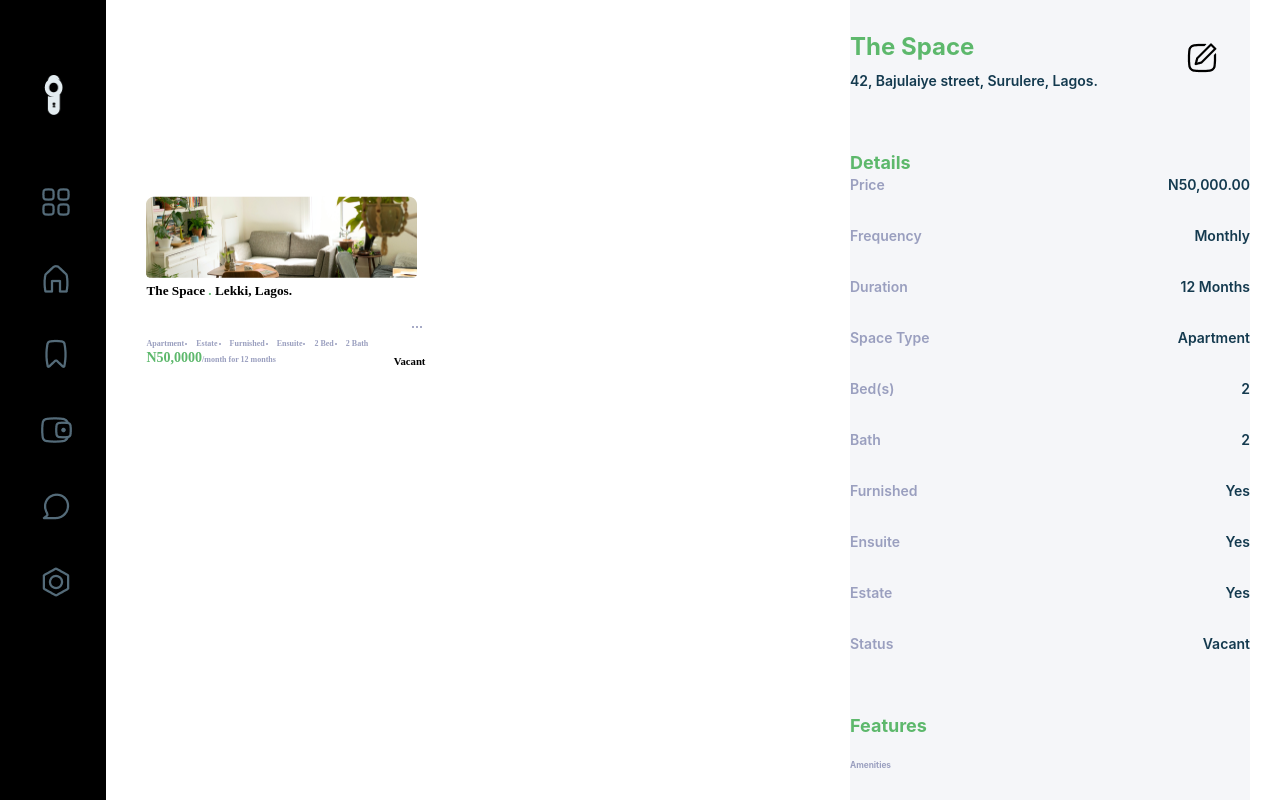
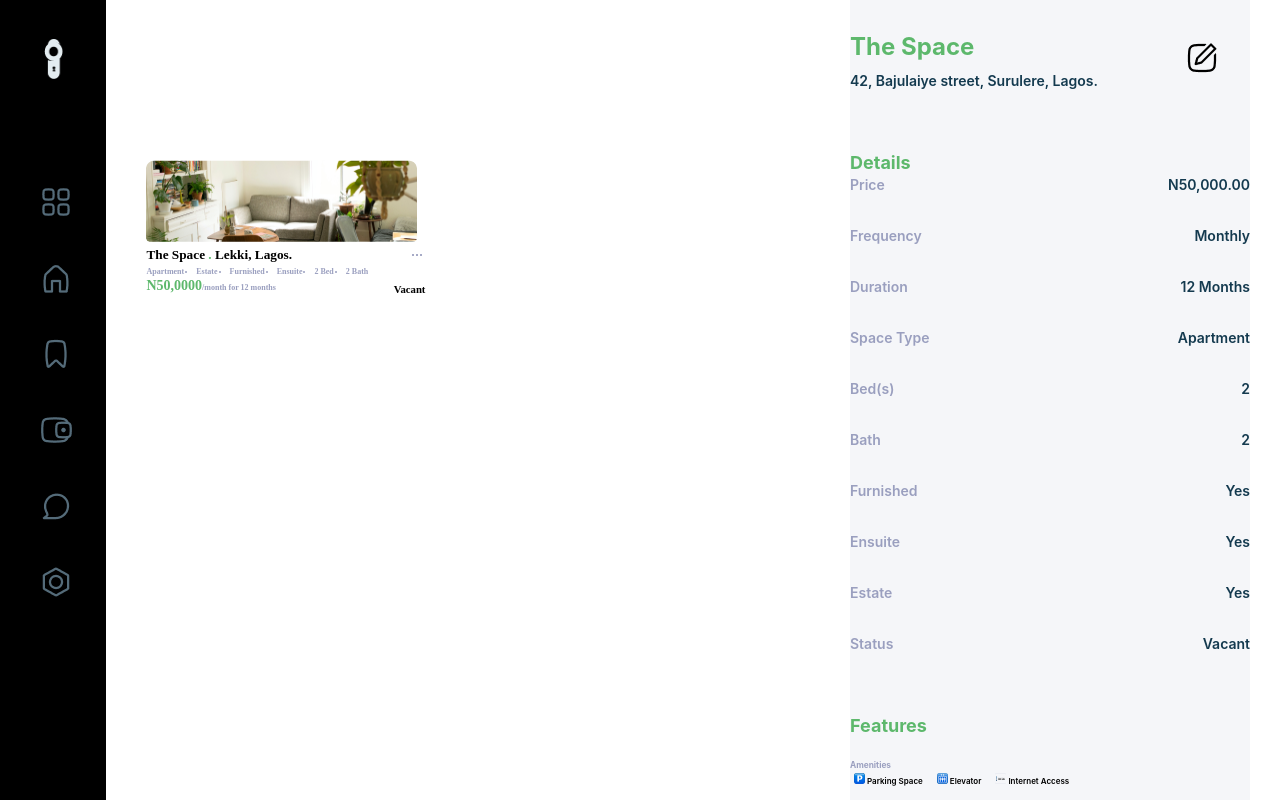
Before and after one commit to LamideAnifowoshe/knob, a React (Create React App) app: page / in a window 1280 px wide. Shown: the top 800 px of the page. Built offline with nearby package versions, Linux system fonts and the light colour scheme.

Commit message:
update Navbar component.

```diff
--- a/src/components/Navbar/Navbar.css
+++ b/src/components/Navbar/Navbar.css
@@ -17,7 +17,7 @@
   top: 38px;
 }
 
-ol {
+.navbar-list {
   display: flex;
   flex-direction: column;
   align-items: flex-start;
@@ -30,7 +30,7 @@ ol {
   top: 148px;
 }
 
-img {
+.navbar-list li a img {
   width: 36px;
   height: 36px;
   left: calc(50% - 36px / 2);
--- a/src/components/Navbar/index.js
+++ b/src/components/Navbar/index.js
@@ -12,7 +12,7 @@ const Navbar = () => {
   return (
     <nav className="navbar-web">
       <img className="logo" src={Subtract} alt="" />
-      <ol>
+      <ol className="navbar-list">
         <li>
           <a href="./">
             <img src={Dashboard} alt="" />
```
